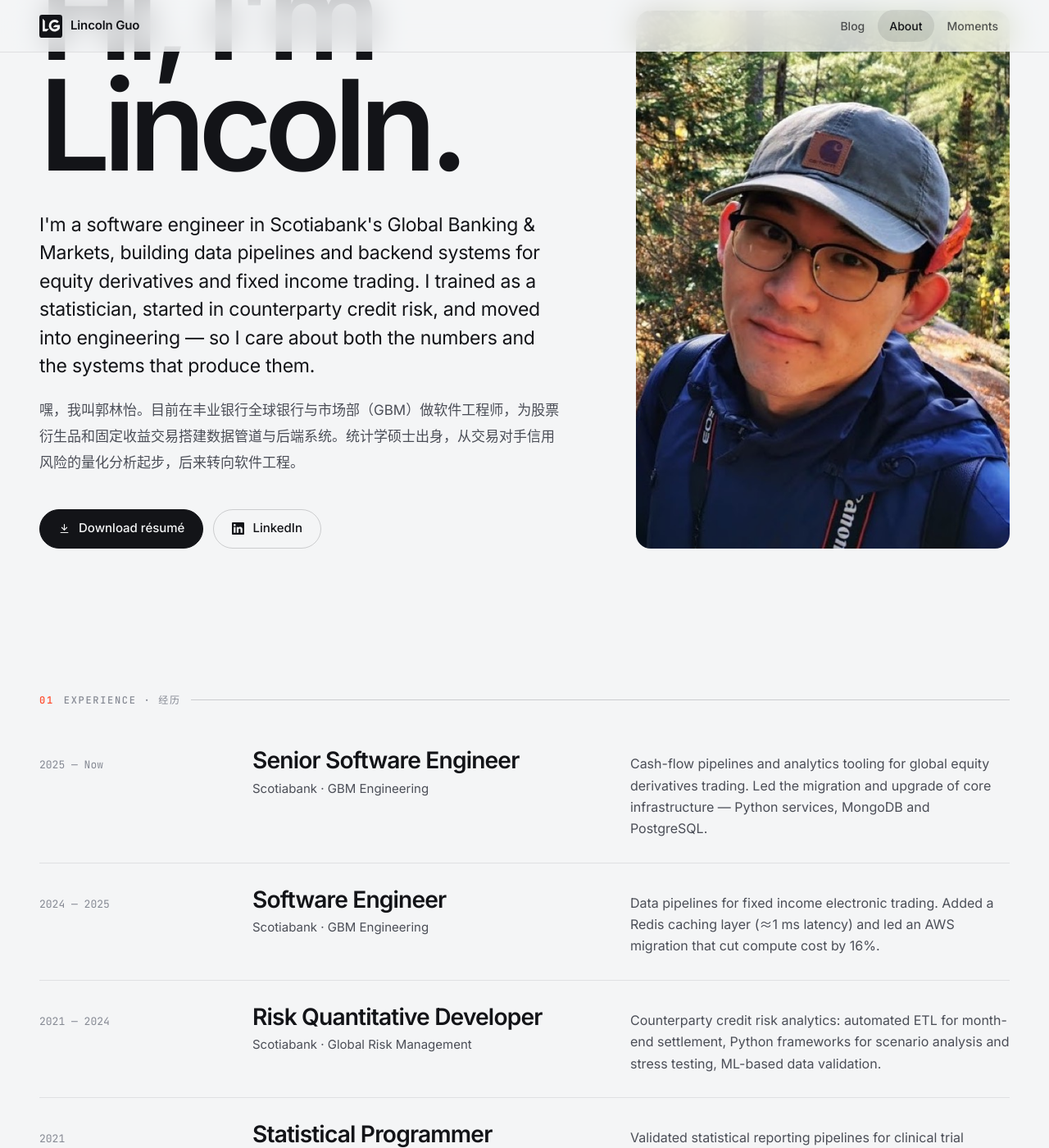
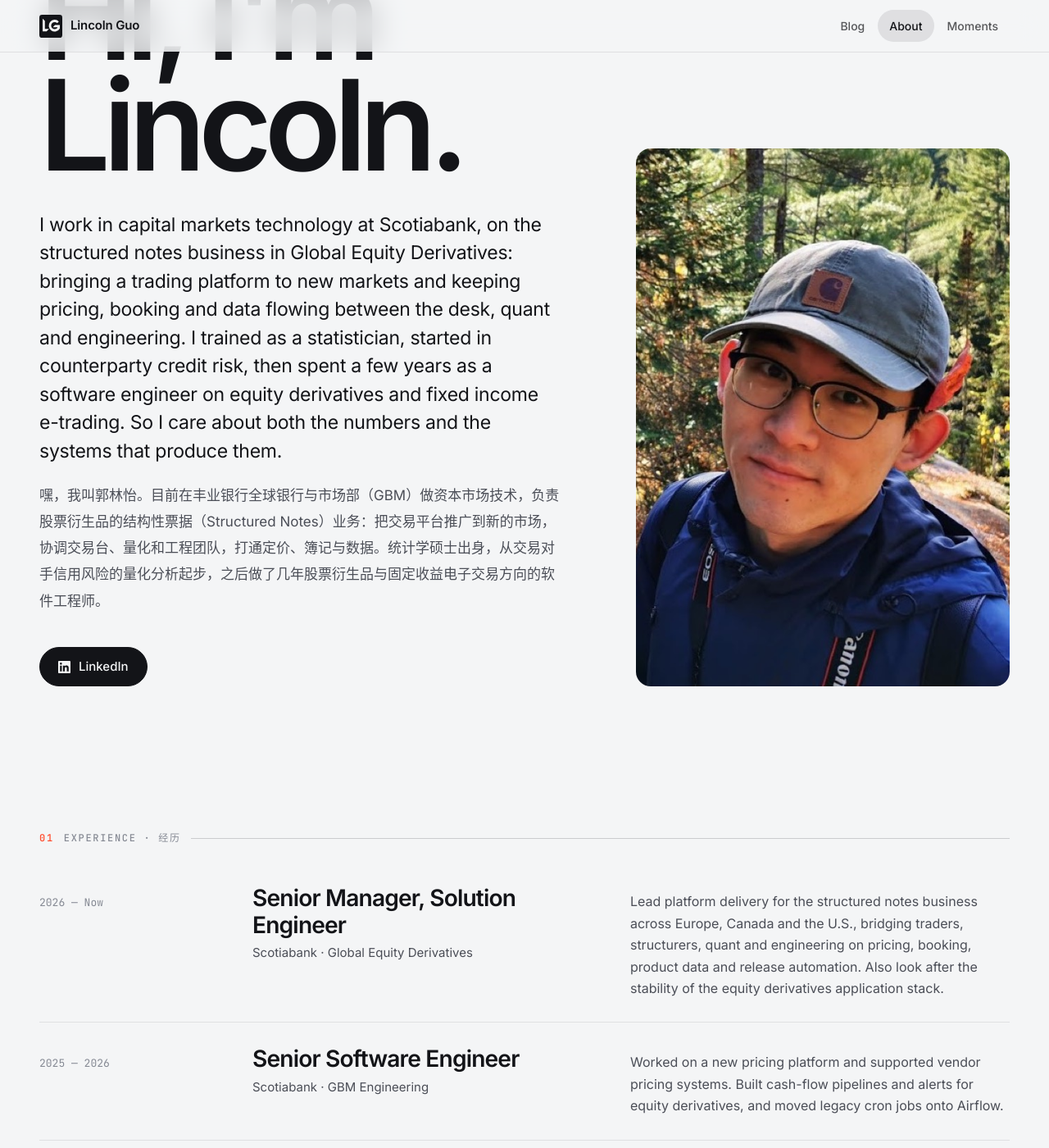
Before and after one commit to LinyiGuo96/LinyiGuo96.github.io, a Jekyll site: the page built from about.html, in a window 1280 px wide and 1400 px high, scrolled down 263 px. Shown: the whole window at 82% size. Built offline with Jekyll 4.4.1, drawn with Linux system fonts in a browser that asks for light colours; some of the changed text lies outside the part shown.

Commit message:
Update profile to current role and remove résumé download
Refresh the home intro, about page, experience timeline, skills, post
author bio, site description and social card for the Solution Engineer
role on structured notes. Drop the résumé button and delete the old
résumé PDF from the site.

Co-Authored-By: Claude Opus 5.5 <noreply@anthropic.com>

```diff
--- a/_config.yml
+++ b/_config.yml
@@ -5,8 +5,8 @@ title: Lincoln Guo
 title_zh: 郭林怡
 tagline: Life is not a zero-sum game.
 description: >-
-  Lincoln Guo (郭林怡) — software engineer working on data systems for global
-  markets. Notes on data engineering, machine learning, quant finance and life.
+  Lincoln Guo (郭林怡) — capital markets technologist working on structured
+  products, trading systems and data. Notes on data engineering, machine learning, quant finance and life.
 url: "https://linyiguo96.github.io"
 baseurl: ""
 lang: en
@@ -16,8 +16,7 @@ author:
   email: lincoln.gly@gmail.com
 
 # Shown under the name on the home hero
-role: Software Engineer · Data · Quant
-resume: /Linyi__Lincoln__Guo.pdf
+role: Capital Markets · Trading Tech · Data
 
 # Main navigation
 nav:
--- a/_data/experience.yml
+++ b/_data/experience.yml
@@ -1,24 +1,33 @@
 work:
+  - role: Senior Manager, Solution Engineer
+    org: Scotiabank · Global Equity Derivatives
+    period: 2026 — Now
+    summary: >-
+      Lead platform delivery for the structured notes business across Europe,
+      Canada and the U.S., bridging traders, structurers, quant and engineering
+      on pricing, booking, product data and release automation. Also look after
+      the stability of the equity derivatives application stack.
   - role: Senior Software Engineer
     org: Scotiabank · GBM Engineering
-    period: 2025 — Now
+    period: 2025 — 2026
     summary: >-
-      Cash-flow pipelines and analytics tooling for global equity derivatives
-      trading. Led the migration and upgrade of core infrastructure — Python
-      services, MongoDB and PostgreSQL.
+      Worked on a new pricing platform and supported vendor pricing systems.
+      Built cash-flow pipelines and alerts for equity derivatives, and moved
+      legacy cron jobs onto Airflow.
   - role: Software Engineer
     org: Scotiabank · GBM Engineering
     period: 2024 — 2025
     summary: >-
-      Data pipelines for fixed income electronic trading. Added a Redis caching
-      layer (≈1 ms latency) and led an AWS migration that cut compute cost by 16%.
-  - role: Risk Quantitative Developer
+      Real-time market data pipelines for fixed income electronic trading,
+      built on Bloomberg feeds, Kafka and a Redis caching layer, plus reporting
+      automation and an AWS migration.
+  - role: Quantitative Analytics Manager
     org: Scotiabank · Global Risk Management
     period: 2021 — 2024
     summary: >-
-      Counterparty credit risk analytics: automated ETL for month-end
-      settlement, Python frameworks for scenario analysis and stress testing,
-      ML-based data validation.
+      Counterparty credit risk analytics: automated risk-data ETL and month-end
+      reporting, Python tooling for scenario analysis and stress testing, and
+      ML-based anomaly detection for data quality.
   - role: Statistical Programmer
     org: Everest Clinical Research
     period: 2021
@@ -40,11 +49,11 @@ education:
       models, supervised by Prof. Feng Li.
 
 skills:
-  - group: Languages & Data
-    items: [Python, SQL, Pandas, NumPy, Spark]
-  - group: Systems
-    items: [Redis, MongoDB, PostgreSQL, Kafka, Airflow]
-  - group: Cloud & Delivery
-    items: [AWS, Docker, Git, CI/CD]
-  - group: Domain
-    items: [Equity Derivatives, Fixed Income, Credit Risk, Statistics, ML]
+  - group: Capital Markets
+    items: [Structured Notes, Equity Derivatives, Fixed Income E-Trading, Counterparty Credit Risk, Pricing Workflows]
+  - group: Delivery
+    items: [Requirements & Workflows, UAT & Releases, Scrum, Regression Automation]
+  - group: Data & Engineering
+    items: [Python, SQL, Java, Airflow, Kafka, Redis, MongoDB, PostgreSQL]
+  - group: Cloud & Credentials
+    items: [AWS, Docker, CI/CD, FRM, AWS Cloud Practitioner]
--- a/_layouts/post.html
+++ b/_layouts/post.html
@@ -51,7 +51,7 @@ layout: default
       <img src="{{ '/assets/img/portrait.jpg' | relative_url }}" alt="" width="64" height="64" loading="lazy">
       <div>
         <p class="author__name">Written by {{ site.title }}</p>
-        <p class="author__bio">Software engineer building data systems for global markets. Writing about data, code and life.</p>
+        <p class="author__bio">Capital markets technologist working on structured products, trading systems and data. Writing about data, code and life.</p>
       </div>
     </aside>
 
--- a/about.html
+++ b/about.html
@@ -2,23 +2,24 @@
 layout: default
 title: About
 permalink: /about/
-description: Lincoln Guo (郭林怡) — software engineer at Scotiabank GBM Engineering, M.Sc. in Statistics from the University of Ottawa.
+description: Lincoln Guo (郭林怡) — capital markets technologist at Scotiabank working on structured notes and trading systems, M.Sc. in Statistics from the University of Ottawa.
 ---
 <section class="about-hero wrap">
   <div>
     <p class="eyebrow" data-reveal>About · 关于</p>
     <h1 class="page-head__title" data-reveal>Hi, I'm<br>Lincoln.</h1>
     <p class="lead" data-reveal>
-      I'm a software engineer in Scotiabank's Global Banking &amp; Markets, building data pipelines and backend
-      systems for equity derivatives and fixed income trading. I trained as a statistician, started in
-      counterparty credit risk, and moved into engineering — so I care about both the numbers and the systems that produce them.
+      I work in capital markets technology at Scotiabank, on the structured notes business in Global Equity
+      Derivatives: bringing a trading platform to new markets and keeping pricing, booking and data flowing
+      between the desk, quant and engineering. I trained as a statistician, started in counterparty credit risk,
+      then spent a few years as a software engineer on equity derivatives and fixed income e-trading. So I care
+      about both the numbers and the systems that produce them.
     </p>
     <p class="lead-zh" lang="zh" data-reveal>
-      嘿，我叫郭林怡。目前在丰业银行全球银行与市场部（GBM）做软件工程师，为股票衍生品和固定收益交易搭建数据管道与后端系统。统计学硕士出身，从交易对手信用风险的量化分析起步，后来转向软件工程。
+      嘿，我叫郭林怡。目前在丰业银行全球银行与市场部（GBM）做资本市场技术，负责股票衍生品的结构性票据（Structured Notes）业务：把交易平台推广到新的市场，协调交易台、量化和工程团队，打通定价、簿记与数据。统计学硕士出身，从交易对手信用风险的量化分析起步，之后做了几年股票衍生品与固定收益电子交易方向的软件工程师。
     </p>
     <div class="actions" data-reveal>
-      <a class="btn btn--primary" href="{{ site.resume | relative_url }}" target="_blank" rel="noopener">{% include icon.html name="download" %} Download résumé</a>
-      <a class="btn" href="https://www.linkedin.com/in/{{ site.social.linkedin }}" target="_blank" rel="noopener">{% include icon.html name="linkedin" %} LinkedIn</a>
+      <a class="btn btn--primary" href="https://www.linkedin.com/in/{{ site.social.linkedin }}" target="_blank" rel="noopener">{% include icon.html name="linkedin" %} LinkedIn</a>
     </div>
   </div>
   <figure class="about-hero__photo" data-reveal>
```
Also changed, not shown: index.html (+5 -5 lines), assets/img/og.png, 1 other file.
